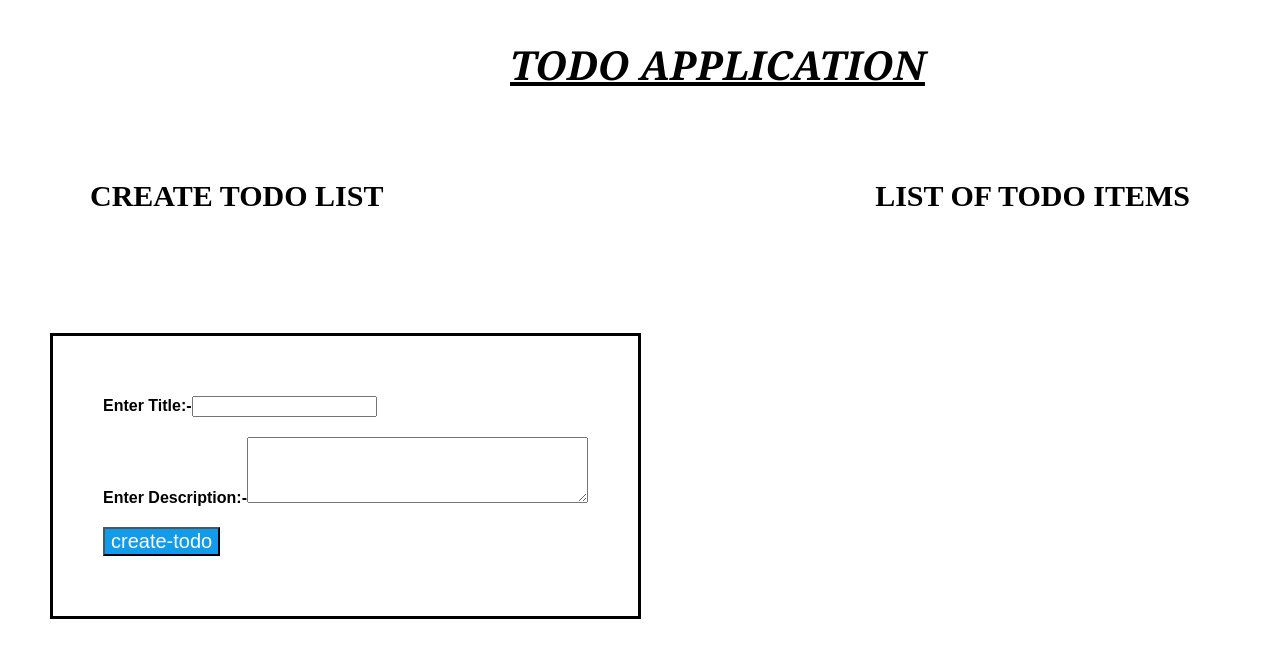
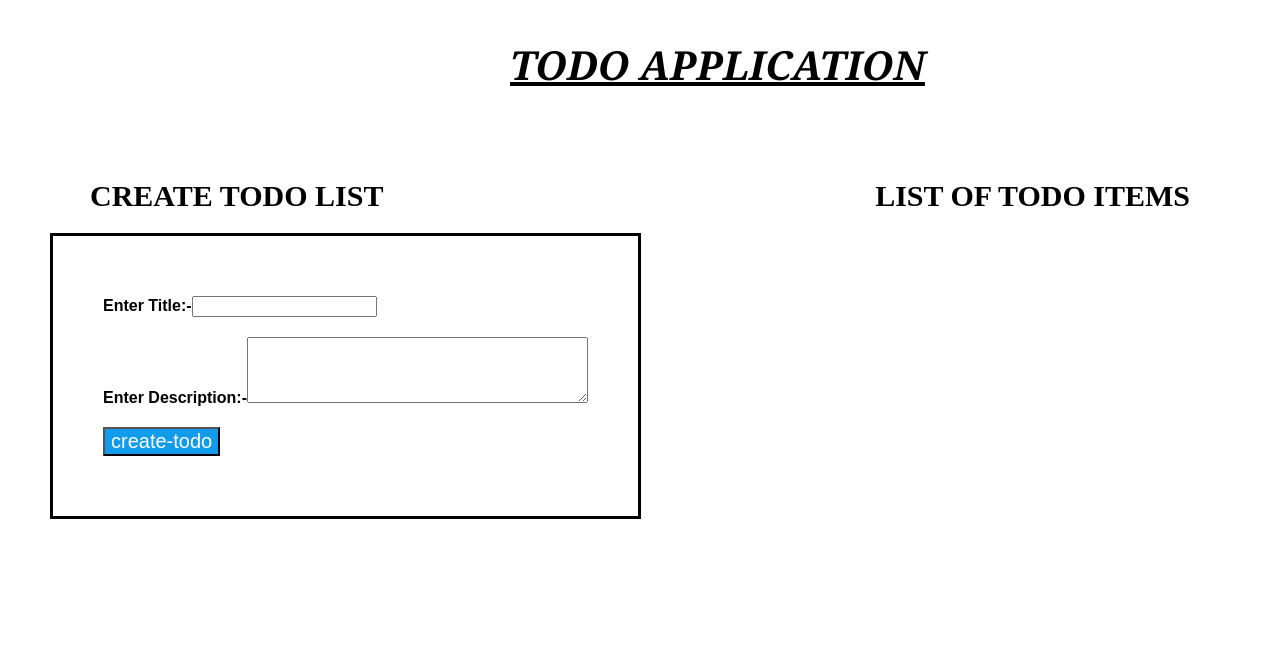
Before and after one commit to Himanshu-1997/TodoApp, a React (Create React App) app: page /create in a window 1280 px wide. Shown: the top 658 px of the page. Built offline with nearby package versions, Linux system fonts and the light colour scheme; the HTML template or start-up script is replaced by a standard one.

Commit message:
small modification

```diff
--- a/src/index.css
+++ b/src/index.css
@@ -15,7 +15,6 @@ body {
 .Form{
   display:flex;
   flex-direction: column;
-  margin-top: 100px;
   border: 3px solid black;
   box-shadow: #eee;
   padding: 50px;
@@ -71,15 +70,17 @@ tr:nth-child(even) {
 .bodypart2{
   display: flex;
   flex-direction: row;
-  justify-content: space-between;
+  justify-content: left;
   margin-left: 40px;
   margin-right: 50px;
 }
 
 .list1{
   display: flex;
+  /* justify-content: center; */
+  margin-left: 80px;
   flex-direction: column;
-  justify-content: left;
   align-content: left;
   align-items: left;
+  flex-wrap: nowrap;
 }
```
